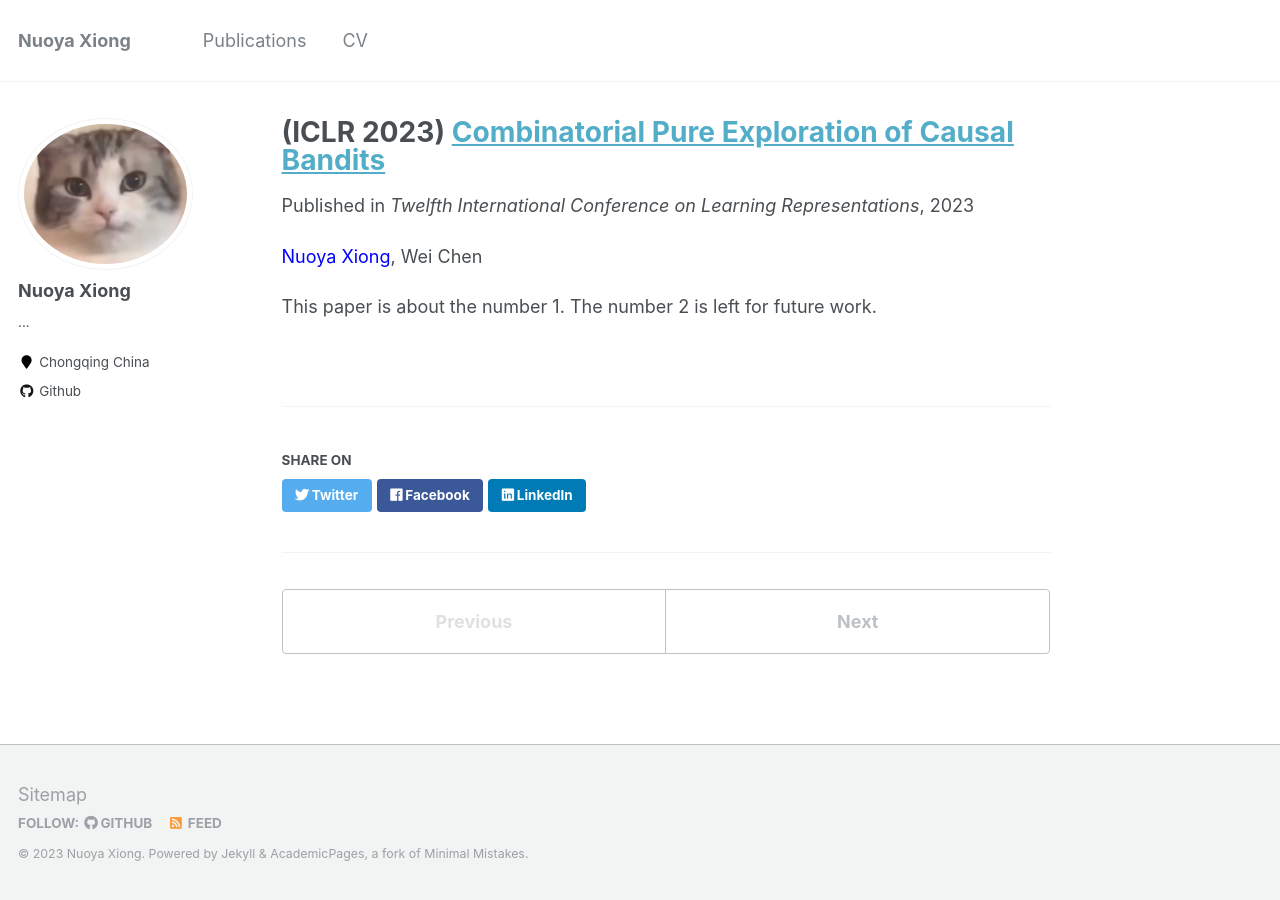
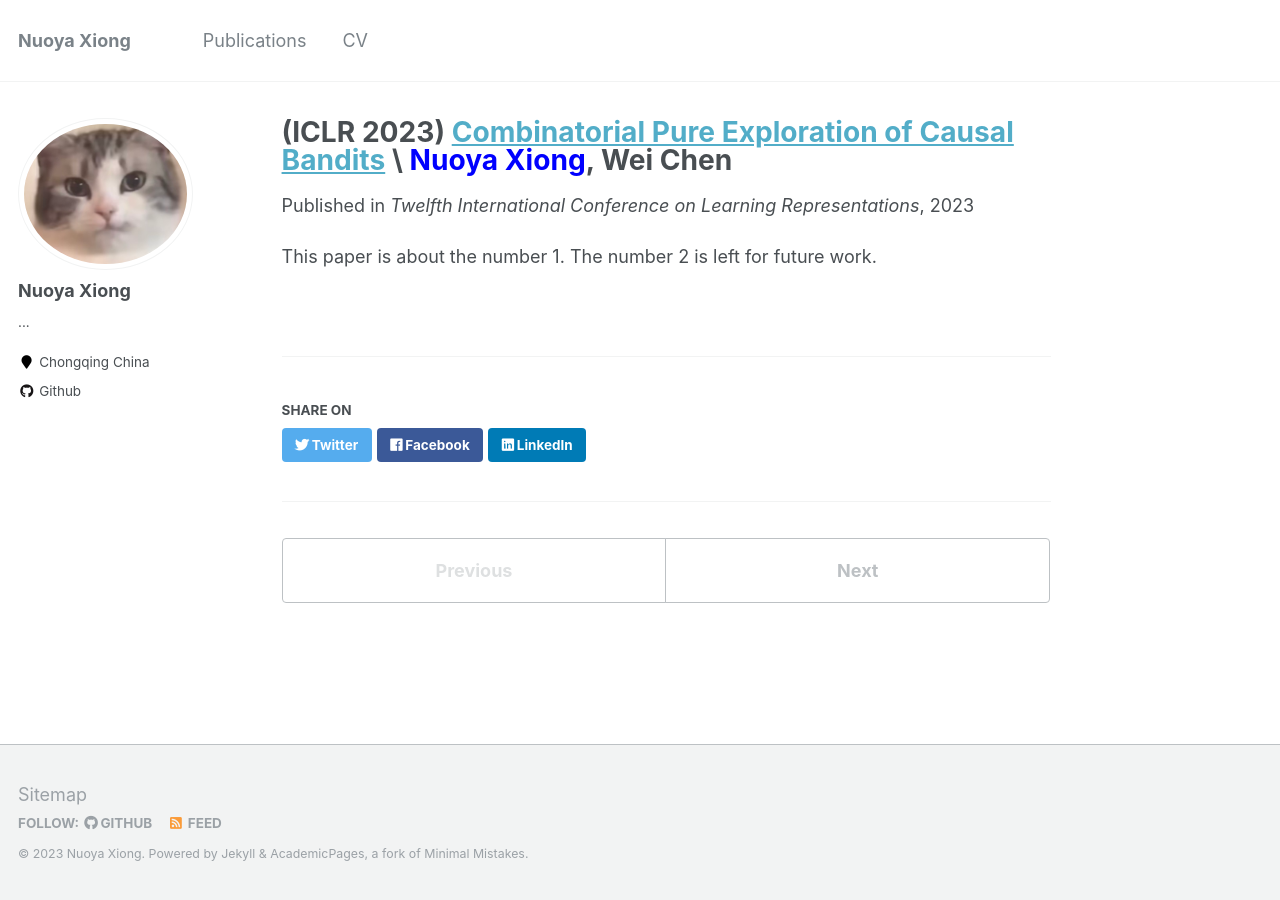
Before and after one commit to xiongny/xiongny.github.io, a Jekyll site: the page built from _publications/2009-10-01-paper-title-number-1.md, in a window 1280 px wide. Built offline with Jekyll 4.4.1, drawn with Linux system fonts in a browser that asks for light colours.

Commit message:
Update 2009-10-01-paper-title-number-1.md

```diff
--- a/_publications/2009-10-01-paper-title-number-1.md
+++ b/_publications/2009-10-01-paper-title-number-1.md
@@ -1,11 +1,11 @@
 ---
-title: "(ICLR 2023) [Combinatorial Pure Exploration of Causal Bandits](https://openreview.net/pdf?id=pBBsrPzq7aF)"
+title: "(ICLR 2023) [Combinatorial Pure Exploration of Causal Bandits](https://openreview.net/pdf?id=pBBsrPzq7aF) \\ <font color=blue>Nuoya Xiong</font>, Wei Chen"
 collection: publications
 permalink: /publication/2009-10-01-paper-title-number-1
 excerpt: ' '
 date: 2023-01-23
 venue: 'Twelfth International Conference on Learning Representations'
 paperurl: ' '
-citation: '<font color=blue>Nuoya Xiong</font>, Wei Chen'
+citation: ' '
 ---
 This paper is about the number 1. The number 2 is left for future work.
```
